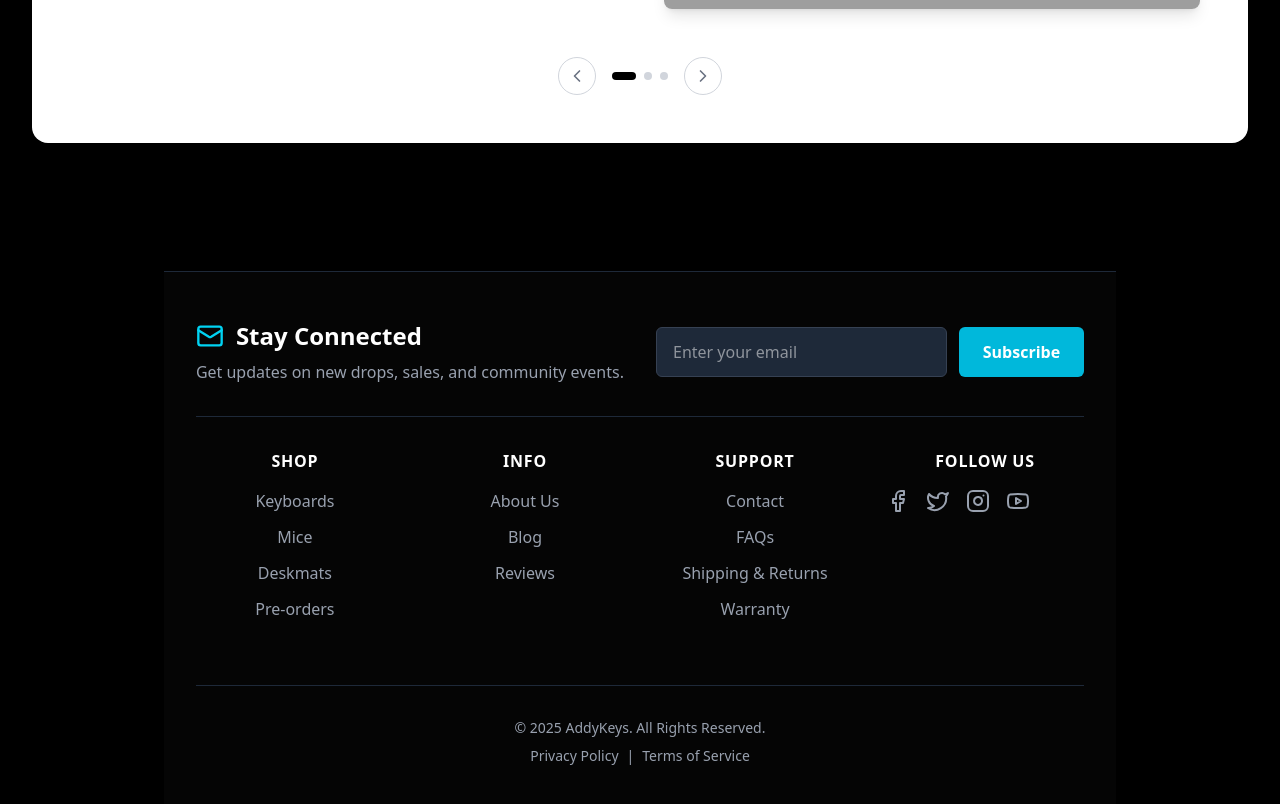
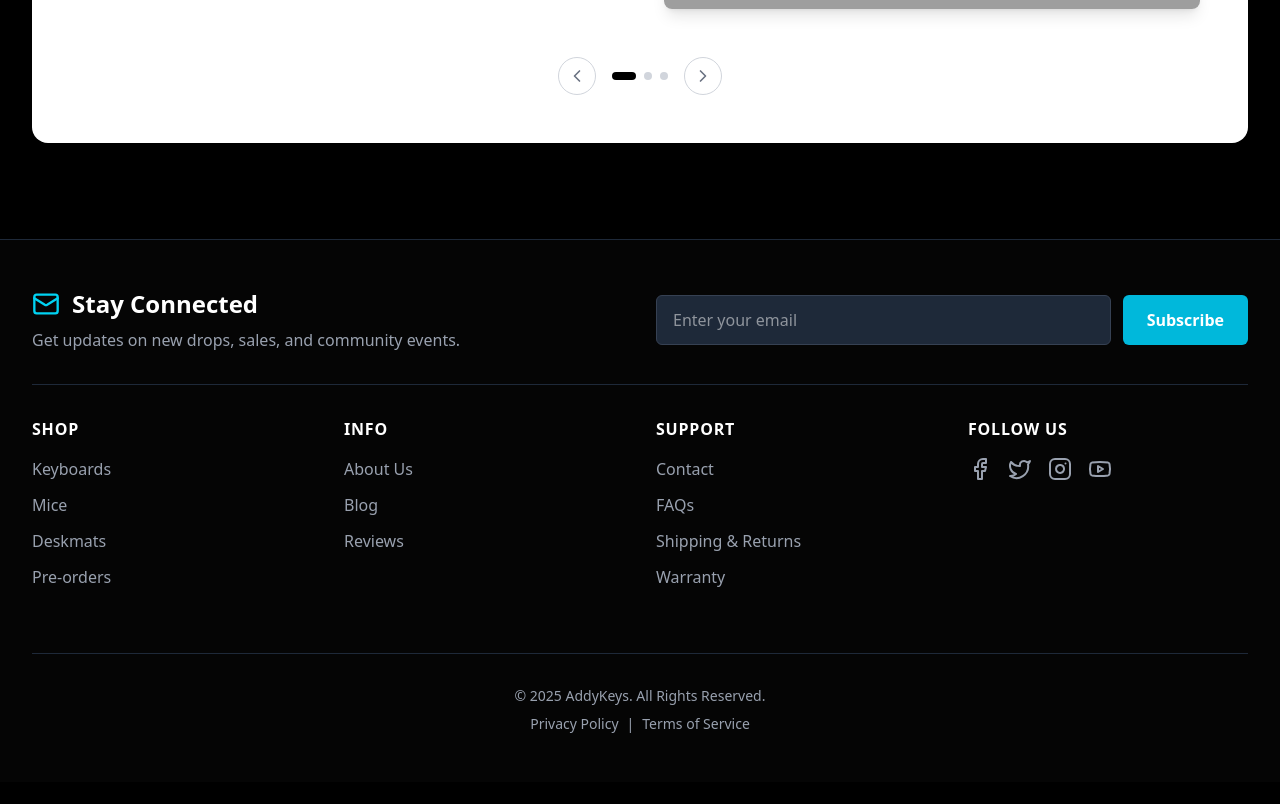
Before and after one commit to SOLOxLEVELING/my-gamingKeys, a React (Vite) app: page / in a window 1280 px wide. Shown: the part 3453-4257 px from the top of the page. After the commit the page ends 4235 px from the top, so only its background shows below. Built offline with nearby package versions, Linux system fonts and the light colour scheme; grey boxes are pictures that could not be loaded.

Commit message:
Update App.jsx
fix footwe width issue

```diff
--- a/src/App.jsx
+++ b/src/App.jsx
@@ -8,18 +8,19 @@ import MouseSection from "./components/MouseSection";
 import DeskmatSection from "./components/DeskmatSection";
 import ArticleSlider from "./components/ArticleSlider";
 import AccountPage from "./components/AccountPage";
-import CartPage from "./components/CartPage"; // Import CartPage
-import Footer from "./components/Footer";
+import CartPage from "./components/CartPage";
+import Footer from "./components/Footer"; // Keep this import
 import { ToastProvider } from "./components/ToastContext";
-import { AuthProvider } from "./components/AuthContext"; // Import AuthProvider
-import { CartProvider } from "./components/CartContext"; // Import CartProvider
-import ProductListPage from "./components/ProductListPage"; // Import the new page
-import PreOrderPage from "./components/PreOrderPage"; // Import new Pre-order page
+import { AuthProvider } from "./components/AuthContext";
+import { CartProvider } from "./components/CartContext";
+import ProductListPage from "./components/ProductListPage";
+import PreOrderPage from "./components/PreOrderPage";
 import ContactPage from "./components/ContactPage";
 import ProductDetailPage from "./components/ProductDetailPage";
 
 // --- Page Components ---
 
+// ✅ Footer has been removed from here.
 const Home = () => (
   <div className="flex flex-col items-center justify-center text-center gap-8">
     <Carousel />
@@ -27,7 +28,6 @@ const Home = () => (
     <MouseSection />
     <DeskmatSection />
     <ArticleSlider />
-    <Footer />
   </div>
 );
 
@@ -35,17 +35,15 @@ const Home = () => (
 
 function App() {
   return (
-    // Correct Provider Order:
-    // AuthProvider is at the top.
-    // ToastProvider is next, so CartProvider can use it.
-    // CartProvider is inside both, so it can access AuthContext and ToastContext.
     <AuthProvider>
       <ToastProvider>
         <CartProvider>
           <BrowserRouter>
-            <div className="bg-black min-h-screen pt-20">
+            {/* Use flex-col and min-h-screen to make sure footer stays at the bottom */}
+            <div className="bg-black min-h-screen flex flex-col pt-20">
               <Navbar />
-              <main>
+              {/* flex-grow allows the main content to push the footer down */}
+              <main className="flex-grow">
                 <Routes>
                   <Route path="/" element={<Home />} />
                   <Route path="/pre-order" element={<PreOrderPage />} />
@@ -62,6 +60,8 @@ function App() {
                   />
                 </Routes>
               </main>
+              {/* ✅ Footer is now part of the main layout, outside the content */}
+              <Footer />
             </div>
           </BrowserRouter>
         </CartProvider>
```
